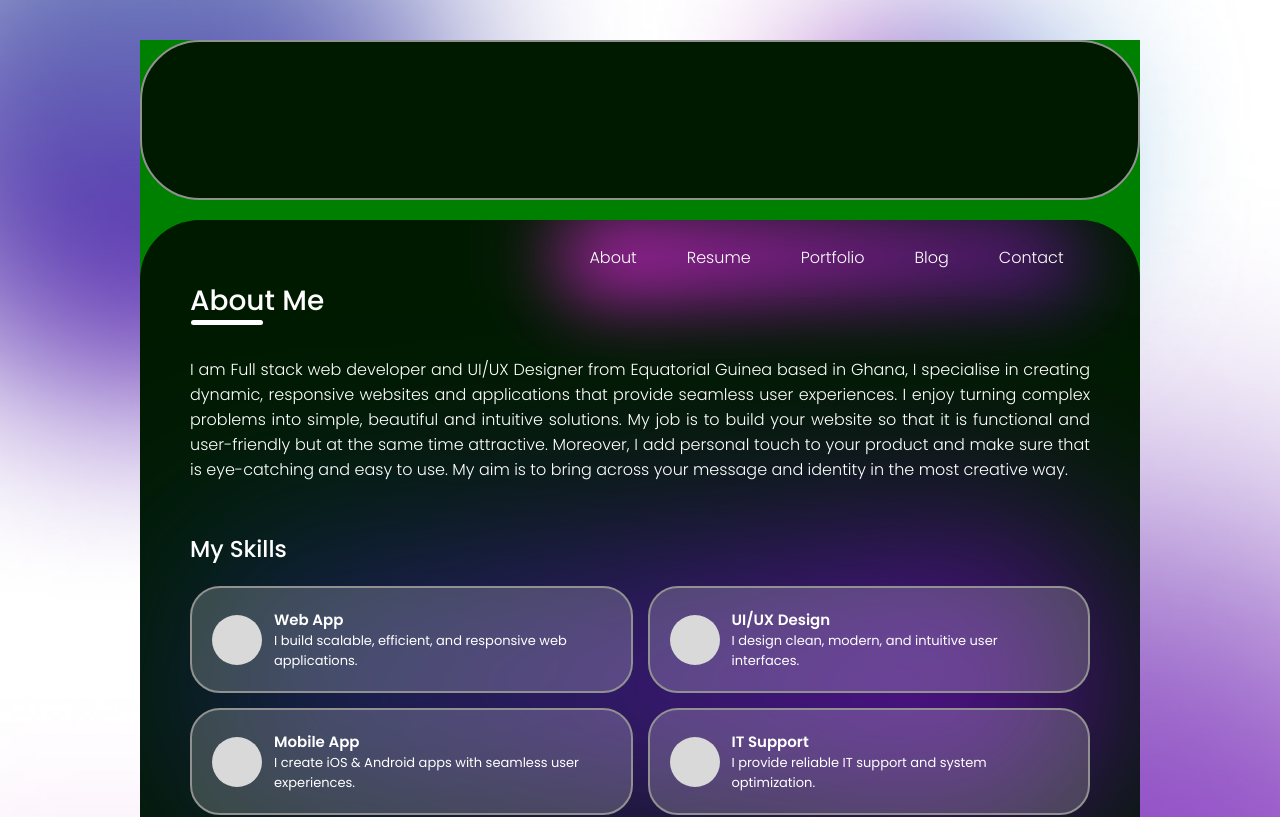
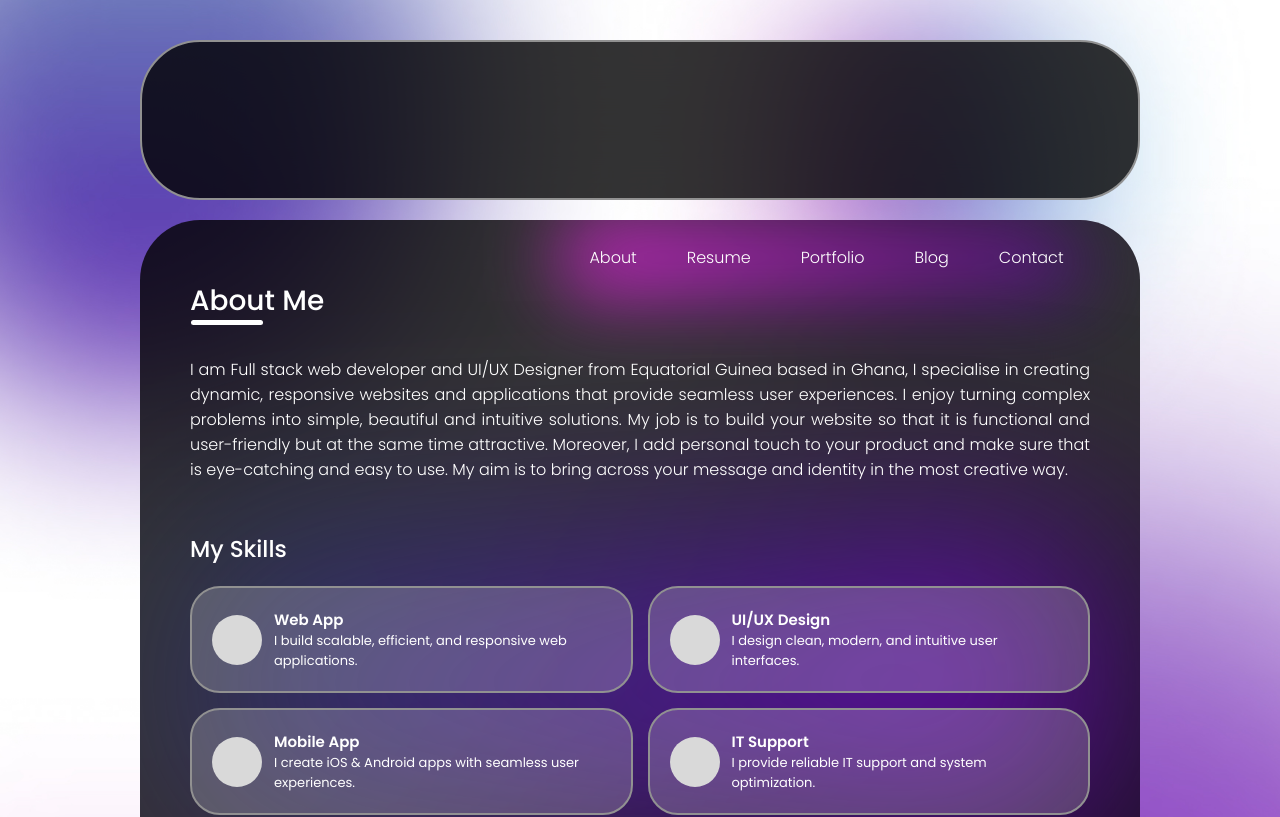
Before and after one commit to NapiTech-dev/my-portfolio, a React (Vite) app: page / in a window 1280 px wide. Shown: the top 817 px of the page. Built offline with nearby package versions, Linux system fonts and the light colour scheme.

Commit message:
done getting the exact pixels

```diff
--- a/src/styles/Dashboard.css
+++ b/src/styles/Dashboard.css
@@ -10,7 +10,7 @@
   }
 }
 
-@media (min-width:800px) and (max-width:1299px) {
+@media (min-width:1000px) and (max-width:1299px) {
   .Dashboard-styles {
     background: rgb(0, 0, 0, 0.8);
     backdrop-filter: blur(50px);
--- a/src/styles/ParentBox.css
+++ b/src/styles/ParentBox.css
@@ -4,14 +4,12 @@
     max-width: 1300px;
     display: flex;
     justify-content: space-between;
-    background-color: red;
   }
 }
 
 /* Standard desktops (1024px to 1199px) */
-@media (min-width: 800px) and (max-width: 1299px) {
+@media (min-width: 1000px) and (max-width: 1299px) {
   .box-style {
-    background-color: green;
     display: flex;
     flex-direction: column;
     gap: 20px;
--- a/src/styles/SideBar.css
+++ b/src/styles/SideBar.css
@@ -9,7 +9,7 @@
   }
 }
 
-@media (min-width: 800px) and (max-width: 1299px) {
+@media (min-width: 1000px) and (max-width: 1299px) {
   .side-bar-styles {
     background: rgb(0, 0, 0, 0.8);
     backdrop-filter: blur(50px);
```
